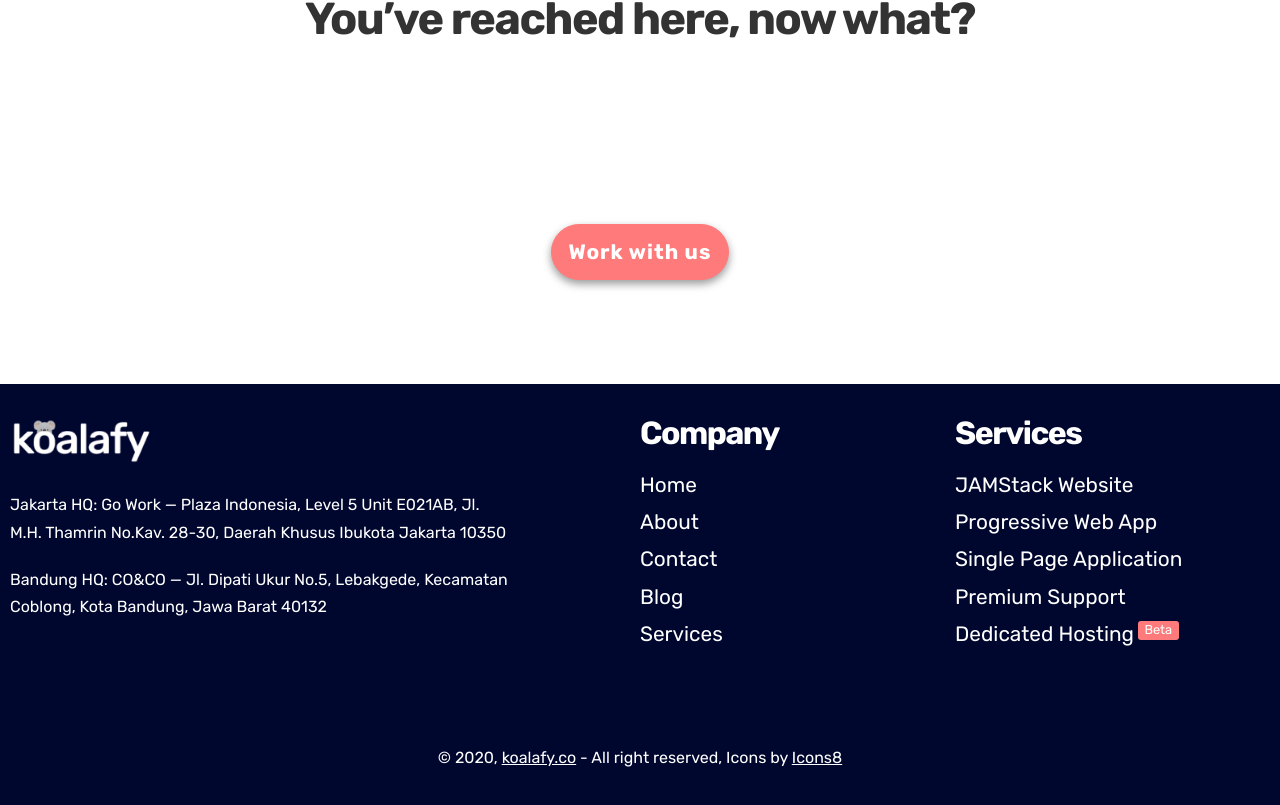
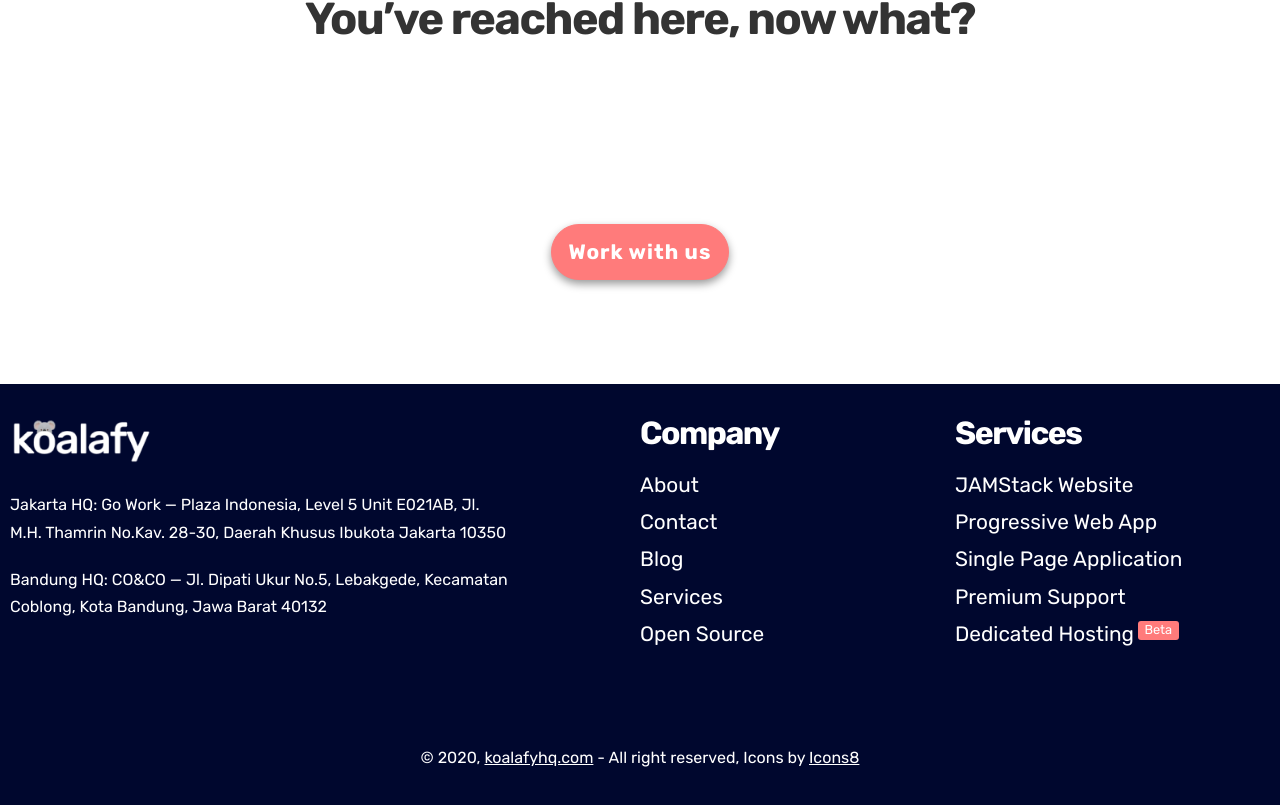
Before and after one commit to koalafyhq/landing-page, a Next.js app: page / in a window 1280 px wide. Shown: the part 3476-4281 px from the top of the page. Built offline with nearby package versions, Linux system fonts and the light colour scheme.

Commit message:
fix: minor changes on UI regarding domain

```diff
--- a/components/Footer.js
+++ b/components/Footer.js
@@ -2,7 +2,7 @@ import Link from 'next/link'
 import ButtonLink from '~/components/ButtonLink'
 
 const Footer = () => {
-  const companyLinks = ['Home', 'About', 'Contact', 'Blog', 'Services']
+  const companyLinks = ['About', 'Contact', 'Blog', 'Services', 'Open Source']
   const services = [
     'JAMStack Website',
     'Progressive Web App',
@@ -75,7 +75,7 @@ const Footer = () => {
             <p>
               &copy; {new Date().getFullYear()},{' '}
               <Link href='/'>
-                <a className='u-underline'>koalafy.co</a>
+                <a className='u-underline'>koalafyhq.com</a>
               </Link>{' '}
               - All right reserved, Icons by{' '}
               <a
--- a/components/Navbar.js
+++ b/components/Navbar.js
@@ -145,7 +145,7 @@ const Navbar = () => {
           >
             <h4>Get in touch</h4>
             <p>
-              <a href='mailto:hi@koalafy.co'>hi@koalafy.co</a>
+              <a href='mailto:hi@koalafyhq.com'>hi@koalafyhq.com</a>
             </p>
           </Menu>
         </div>
```
